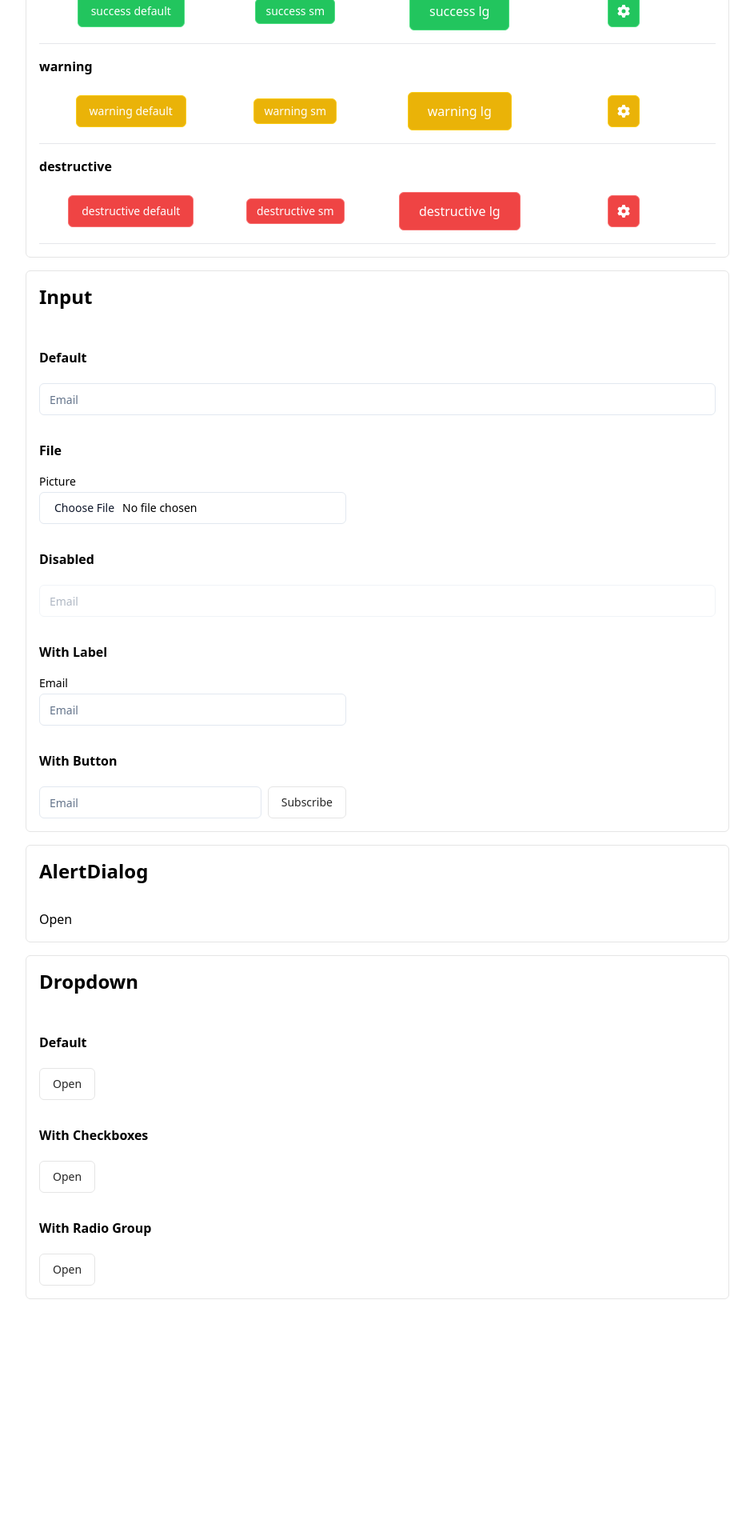
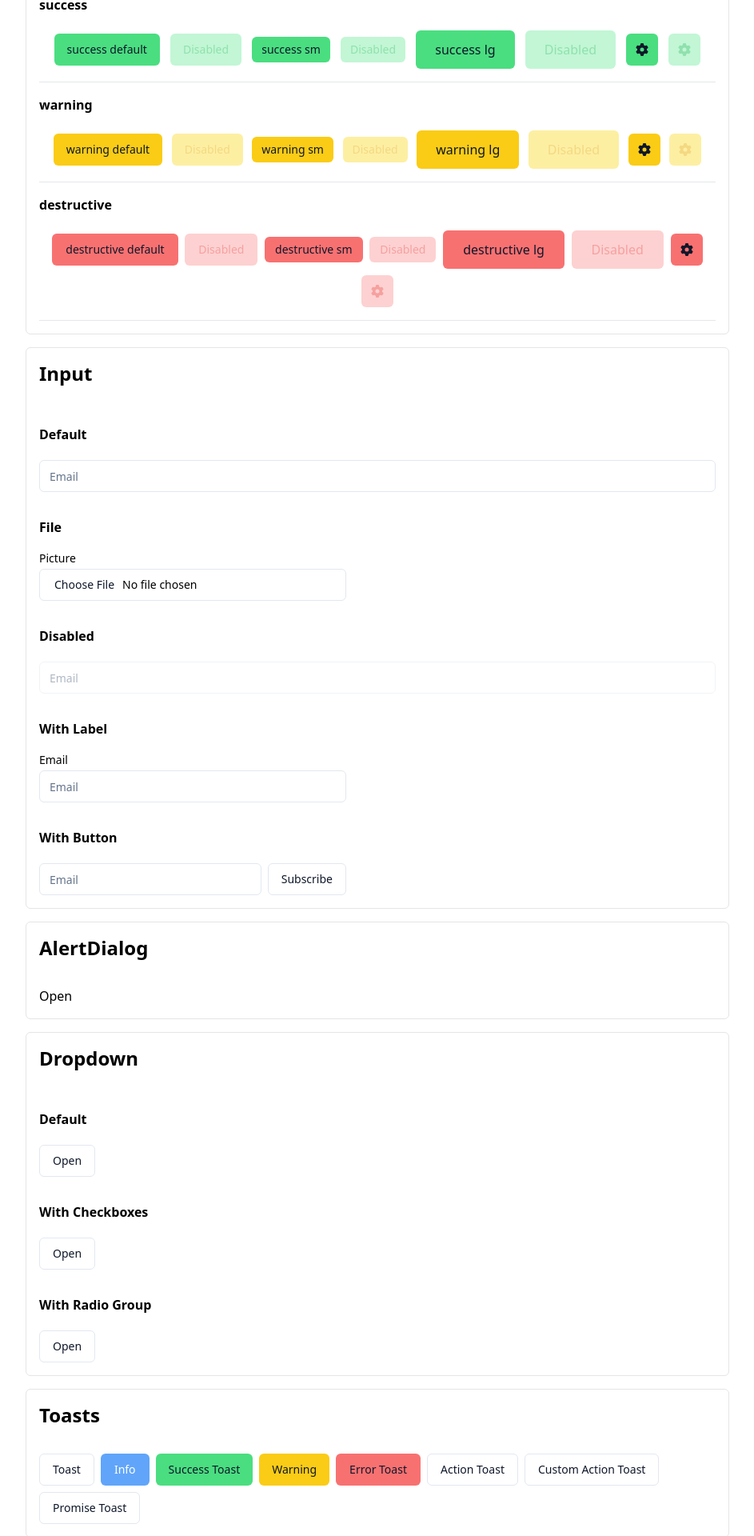
Before and after one commit to v3xlabs/v3x-property, a React (Vite) app in the folder web/: page /debug in a window 1280 px wide. Shown: the part 880-2800 px from the top of the page at 80% size, without its empty margins (168-1111 px from the left). Before the commit the page ends 2632 px from the top, so only its background shows below. Built offline with nearby package versions, Linux system fonts and the light colour scheme.

Commit message:
Introduce toasts and update button colors

```diff
--- a/web/package.json
+++ b/web/package.json
@@ -44,6 +44,7 @@
     "react-dropzone": "^14.3.5",
     "react-icons": "^5.3.0",
     "react-leaflet": "^4.2.1",
+    "sonner": "^1.7.0",
     "tailwind-merge": "^2.5.5",
     "tailwindcss": "^3.4.3",
     "tailwindcss-animate": "^1.0.7",
--- a/web/src/components/ui/Button.tsx
+++ b/web/src/components/ui/Button.tsx
@@ -18,10 +18,10 @@ const [buttonVariants, buttonVariantsConfig] = cvax(
         variants: {
             variant: {
                 default:
-                    'bg-white text-neutral-800 border border-solid border-neutral-200 hover:bg-neutral-50',
+                    'bg-background text-foreground border border-solid border-border hover:bg-popover',
                 primary: [
-                    'text-white border',
-                    'bg-blue-500 hover:bg-blue-600 border-blue-400 hover:border-blue-500',
+                    'text-background border',
+                    'bg-blue-400 hover:bg-blue-400/80 border-transparent',
                     'disabled:bg-blue-300 disabled:text-blue-500 disabled:border-blue-300 disabled:hover:bg-blue-300 disabled:hover:border-blue-300 disabled:cursor-not-allowed',
                 ],
                 secondary: [
@@ -34,17 +34,17 @@ const [buttonVariants, buttonVariantsConfig] = cvax(
                 ],
                 link: 'text-blue-500 hover:underline border-transparent bg-transparent',
                 success: [
-                    'bg-green-500 text-white hover:bg-green-600 border border-green-400 hover:border-green-500',
-                    'disabled:bg-green-300 disabled:text-green-500 disabled:border-green-300 disabled:hover:bg-green-300 disabled:hover:border-green-300 disabled:cursor-not-allowed',
+                    'bg-green-400 text-foreground hover:bg-green-400/80 border-transparent',
+                    'disabled:bg-green-300 disabled:text-green-500 disabled:border-transparent disabled:hover:bg-green-300 disabled:hover:border-transparent disabled:cursor-not-allowed',
                 ],
                 warning: [
-                    'bg-yellow-500 text-white hover:bg-yellow-600 border border-yellow-400 hover:border-yellow-500',
-                    'disabled:bg-yellow-300 disabled:text-yellow-500 disabled:border-yellow-300 disabled:hover:bg-yellow-300 disabled:hover:border-yellow-300 disabled:cursor-not-allowed',
+                    'bg-yellow-400 text-foreground hover:bg-yellow-400/80 border-transparent',
+                    'disabled:bg-yellow-300 disabled:text-yellow-500 disabled:border-transparent disabled:hover:bg-yellow-300 disabled:hover:border-transparent disabled:cursor-not-allowed',
                 ],
                 destructive: [
-                    'text-white border',
-                    'bg-red-500 hover:bg-red-600 border-red-400 hover:border-red-500',
-                    'disabled:bg-red-300 disabled:text-red-500 disabled:border-red-300 disabled:hover:bg-red-300 disabled:hover:border-red-300 disabled:cursor-not-allowed',
+                    'text-foreground border',
+                    'bg-red-400 hover:bg-red-400/80 border-transparent',
+                    'disabled:bg-red-300 disabled:text-red-500 disabled:border-transparent disabled:hover:bg-red-300 disabled:hover:border-transparent disabled:cursor-not-allowed',
                 ],
             },
             size: {
--- /dev/null
+++ b/web/src/components/ui/Toaster.tsx
@@ -0,0 +1,52 @@
+import { cx } from 'class-variance-authority';
+import { ComponentProps } from 'react';
+import { Toaster as Sonner } from 'sonner';
+
+import { cn, tw } from '@/util/style';
+
+type ToasterProperties = ComponentProps<typeof Sonner>;
+
+const baseToast = cx(
+    'flex items-center gap-2',
+    'p-4 rounded-md w-[--width]',
+    'text-sm',
+    'bg-background text-foreground border border-border'
+);
+
+const Toaster = ({ ...properties }: ToasterProperties) => {
+    return (
+        <Sonner
+            className="toaster group"
+            toastOptions={{
+                unstyled: true,
+                duration: 15_000,
+                classNames: {
+                    // toast: 'group toast group-[.toaster]:bg-background group-[.toaster]:text-foreground group-[.toaster]:border-border',
+                    // description: 'group-[.toast]:text-muted-foreground',
+                    // actionButton:
+                    //     'group-[.toast]:bg-primary group-[.toast]:text-primary-foreground',
+                    // cancelButton:
+                    //     'group-[.toast]:bg-muted group-[.toast]:text-muted-foreground',
+                    toast: cx(
+                        'flex items-center gap-2',
+                        'p-4 rounded-md w-[--width]',
+                        'text-sm',
+                        'bg-popover text-foreground border border-border'
+                    ),
+                    closeButton: '',
+                    actionButton: 'bg-primary text-primary-foreground',
+                    cancelButton: 'bg-muted text-muted-foreground',
+                    // Toast types
+                    info: tw('border-blue-200'),
+                    success: tw('border-green-200 bg-green-50'),
+                    error: tw('border-red-200 bg-red-50'),
+                    warning: tw('border-yellow-200 bg-yellow-50'),
+                },
+            }}
+            cn={cn}
+            {...properties}
+        />
+    );
+};
+
+export { Toaster };
--- a/web/src/routes/__root.tsx
+++ b/web/src/routes/__root.tsx
@@ -1,11 +1,13 @@
 import { createRootRoute, Outlet } from '@tanstack/react-router';
 
 import { Navbar } from '@/components/Navbar';
+import { Toaster } from '@/components/ui/Toaster';
 
 export const Route = createRootRoute({
     component: () => (
         <>
             <Navbar />
+            <Toaster />
             <Outlet />
             {/* <TanStackRouterDevtools /> */}
         </>
--- a/web/src/routes/debug.lazy.tsx
+++ b/web/src/routes/debug.lazy.tsx
@@ -2,6 +2,7 @@ import { createLazyFileRoute } from '@tanstack/react-router';
 import { cva, VariantProps } from 'class-variance-authority';
 import { ReactNode, useState } from 'react';
 import { FaGear } from 'react-icons/fa6';
+import { toast } from 'sonner';
 
 import {
     AlertDialog,
@@ -112,13 +113,13 @@ const DebugVariants = <
                             {variant}
                         </VariantTitle>
                         <div
-                            className="flex gap-2 items-center p-4 justify-around"
+                            className="flex flex-wrap gap-2 items-center p-4 justify-around"
                             key={`container-${variant}-${index}`}
                         >
                             {combos.map((combo, index) => (
                                 <div
                                     key={`button-${variant}-${index}`}
-                                    className="w-full flex items-center justify-center"
+                                    className="contents"
                                 >
                                     {children({
                                         variant,
@@ -201,6 +202,7 @@ const component = () => {
                 variants={buttonVariants}
             >
                 {(properties) => (
+                    <>
                         <Button {...properties}>
                             {properties.size === 'icon' ? (
                                 <FaGear />
@@ -210,6 +212,14 @@ const component = () => {
                                 </>
                             )}
                         </Button>
+                        <Button {...properties} disabled>
+                            {properties.size === 'icon' ? (
+                                <FaGear />
+                            ) : (
+                                <>Disabled</>
+                            )}
+                        </Button>
+                    </>
                 )}
             </DebugVariants>
 
@@ -351,6 +361,112 @@ const component = () => {
                     </>
                 )}
             </CustomComponentSection>
+
+            <CustomComponentSection displayName="Toasts">
+                <div className="flex gap-2 flex-wrap">
+                    {/* default, info, success, warning, error, action, cancel, promise, loading, custom */}
+                    <Button onClick={() => toast('Normal Toast')}>Toast</Button>
+
+                    <Button
+                        variant="primary"
+                        onClick={() => toast.info('Info Toast')}
+                    >
+                        Info
+                    </Button>
+
+                    <Button
+                        variant="success"
+                        onClick={() =>
+                            toast.success('Your media has been uploaded!', {
+                                duration: 15_000,
+                            })
+                        }
+                    >
+                        Success Toast
+                    </Button>
+
+                    <Button
+                        variant="warning"
+                        onClick={() => toast.warning('Warning Toast')}
+                    >
+                        Warning
+                    </Button>
+
+                    <Button
+                        variant="destructive"
+                        onClick={() =>
+                            toast.error(
+                                'It appears your piano fell down the skyrise'
+                            )
+                        }
+                    >
+                        Error Toast
+                    </Button>
+                    <Button
+                        onClick={() =>
+                            toast('My action toast', {
+                                action: {
+                                    label: 'Action',
+                                    onClick: () => toast('Action clicked!'),
+                                },
+                                cancel: {
+                                    label: 'Cancel',
+                                    onClick: () => toast('Cancel clicked!'),
+                                },
+                            })
+                        }
+                    >
+                        Action Toast
+                    </Button>
+                    <Button
+                        onClick={() =>
+                            toast('My action toast', {
+                                action: (
+                                    <Button
+                                        variant="destructive"
+                                        onClick={() => {
+                                            toast.success(
+                                                'Your genius plan has been executed'
+                                            );
+                                        }}
+                                    >
+                                        Destroy them all
+                                    </Button>
+                                ),
+                            })
+                        }
+                    >
+                        Custom Action Toast
+                    </Button>
+
+                    <Button
+                        onClick={() =>
+                            toast.promise(
+                                new Promise((resolve, reject) => {
+                                    setTimeout(() => {
+                                        if (Math.random() > 0.5) {
+                                            resolve('Viva la vida!');
+                                        } else {
+                                            reject('No revolution for you!');
+                                        }
+                                    }, 1000);
+                                }),
+                                {
+                                    loading: 'Loading...',
+                                    success: (data) => {
+                                        return `'${data}' toast has been added`;
+                                    },
+                                    error: (data) => {
+                                        return `'${data}' failed`;
+                                    },
+                                }
+                            )
+                        }
+                    >
+                        Promise Toast
+                    </Button>
+                </div>
+            </CustomComponentSection>
         </SCPage>
     );
 };
--- a/web/src/util/style.ts
+++ b/web/src/util/style.ts
@@ -9,4 +9,7 @@ export const cn = (...inputs: ClassValue[]) => {
 export const cvax = <T>(...arguments_: Parameters<typeof cva<T>>) =>
     [cva(...arguments_), arguments_[1]!] as const;
 
+/** No-op wrapper for tailwind classes for vscode intellisense */
+export const tw = <T extends ClassValue>(input: T) => input;
+
 export type BaseVariants = Record<string, Record<string, ClassValue>>;
```
Also changed, not shown: 1 other file (tests, documents, lock files or other folders). Lines whose indentation alone changed are shown as unchanged.
